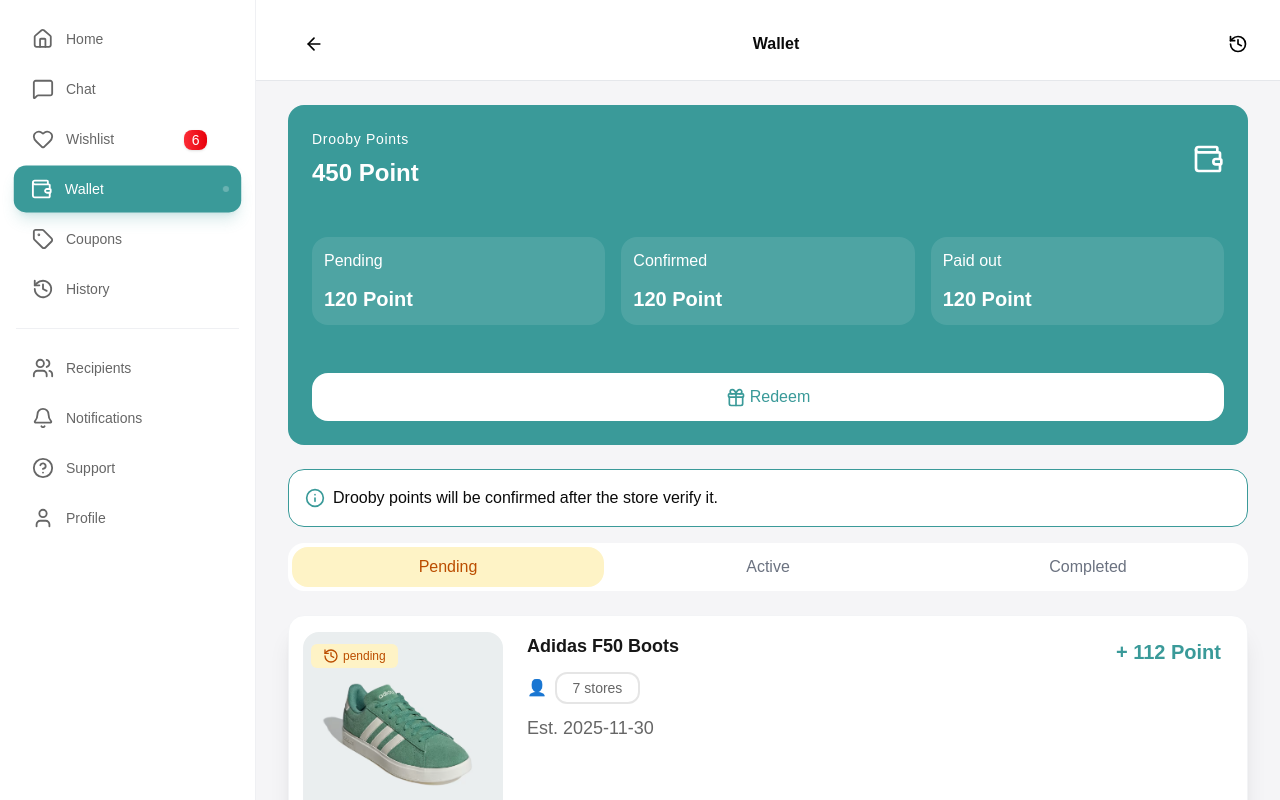
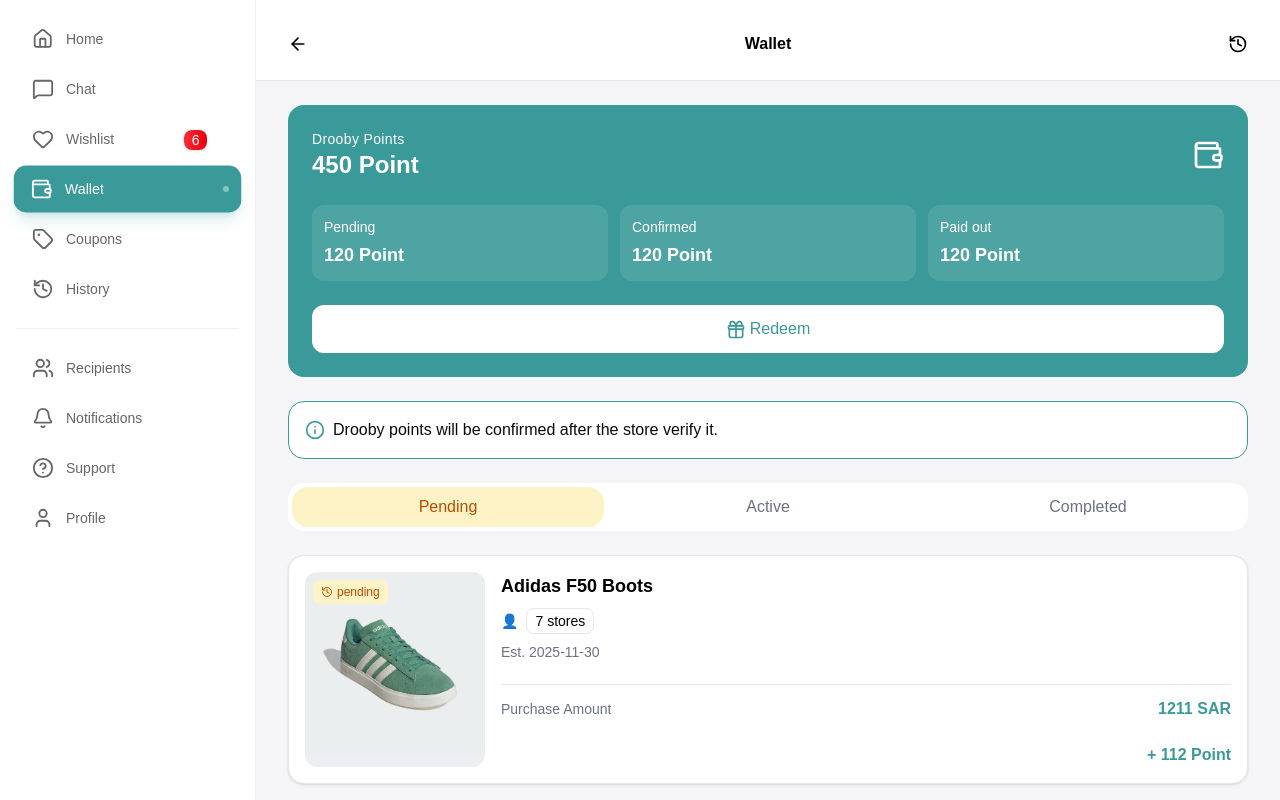
Before and after one commit to Trendlix/drooby, a Next.js app: page /en/wallet in a window 1280 px wide. Shown: the top 800 px of the page. Built offline with nearby package versions, Linux system fonts and the light colour scheme.

Commit message:
added responsive in pages of upper sidebar

```diff
--- a/app/shared/components/compare/index.tsx
+++ b/app/shared/components/compare/index.tsx
@@ -113,8 +113,8 @@
 					</div>
 				</div>
 			</div>
-			<div className="flex px-8 py-6 gap-6">
-				<div className="w-[120px] h-[120px] bg-[#F3F4F6] rounded-2xl relative">
+			<div className="flex flex-col md:flex-row px-8 py-6 gap-6">
+				<div className="w-[120px] h-[120px] self-center md:self-start bg-[#F3F4F6] rounded-2xl relative">
 					<Image
 						src="/productDetails/iphone2.png"
 						fill
@@ -142,7 +142,7 @@
 					</div>
 				</div>
 			</div>
-			<div className="bg-[#F5F5F7] w-full">
+			<div className="bg-[#F5F5F7] w-full pb-6">
 				<PriceAnalysis />
 				<div className="w-full flex flex-col gap-6 mt-4 px-8">
 					{compareResultsCards.map((card, i) => (
--- a/app/shared/components/home/RecentComparisons.tsx
+++ b/app/shared/components/home/RecentComparisons.tsx
@@ -42,7 +42,7 @@
 					<ArrowRight className="w-4 h-4 inline ml-1" />
 				</Link>
 			</div>
-			<div className="w-full mt-6 grid grid-cols-3 gap-5">
+			<div className="w-full mt-6 grid grid-flow-col 2xl:grid-cols-3 no-scrollbar gap-5 overflow-x-auto">
 				{comparisonCards.map((card, i) => (
 					<ComparisonCard card={card} key={i} />
 				))}
@@ -63,7 +63,7 @@
 	};
 }) => {
 	return (
-		<div className="w-full h-auto bg-white px-3.5 py-4 border border-gray-100 shadow-xl rounded-2xl">
+		<div className="w-[368px] 2xl:w-full h-auto bg-white px-3.5 py-4 border border-gray-100 shadow-xl rounded-2xl">
 			<div className="w-full flex gap-3 items-center">
 				<Image
 					src={card.image}
--- a/app/shared/components/home/RecentlyViewed.tsx
+++ b/app/shared/components/home/RecentlyViewed.tsx
@@ -49,7 +49,7 @@
 					<ArrowRight className="w-4 h-4 inline ml-1" />
 				</Link>
 			</div>
-			<div className="w-full mt-6 grid grid-cols-6 gap-4">
+			<div className="w-full mt-6 grid grid-flow-col 2xl:grid-cols-6 gap-4 overflow-x-auto no-scrollbar">
 				{categoryCards.map((category, i) => (
 					<CategoryCard category={category} key={i} />
 				))}
@@ -64,7 +64,7 @@
 	category: { image: string; name: string; link: string };
 }) => {
 	return (
-		<div className="w-full">
+		<div className="w-[172px] 2xl:w-full">
 			<div className="w-full h-43 relative">
 				<Image
 					src={category.image}
--- a/app/shared/components/home/ShoppingProfiles.tsx
+++ b/app/shared/components/home/ShoppingProfiles.tsx
@@ -37,7 +37,7 @@
 					<ArrowRight className="w-4 h-4 inline ml-1" />
 				</Link>
 			</div>
-			<div className="w-full mt-6 grid grid-cols-3 gap-5">
+			<div className="w-full mt-6 grid grid-flow-col 2xl:grid-cols-3 gap-5 overflow-x-auto no-scrollbar ">
 				{profiles.map((profile, i) => (
 					<ProfileCard profile={profile} key={i} />
 				))}
@@ -58,7 +58,7 @@
 	};
 }) => {
 	return (
-		<div className="w-full bg-white px-6 py-6 border border-gray-100 shadow-xl rounded-2xl">
+		<div className="w-[369px] 2xl:w-full bg-white px-6 py-6 border border-gray-100 shadow-xl rounded-2xl">
 			<div className="w-full flex gap-5 items-center">
 				<div
 					className="w-14 h-14 grid place-items-center rounded-2xl"
--- a/app/shared/components/layout/Sidebar.tsx
+++ b/app/shared/components/layout/Sidebar.tsx
@@ -72,7 +72,7 @@
 	const secondaryRoutes = Routes.slice(6);
 
 	return (
-		<aside className="w-64 h-screen p-4 border-e border-main-white-marble/60 dark:border-main-casual-black/60 flex flex-col sticky top-0 overflow-y-auto bg-white dark:bg-main-casual-black transition-colors duration-300">
+		<aside className="hidden xl:flex w-64 h-screen p-4 border-e border-main-white-marble/60 dark:border-main-casual-black/60 flex-col sticky top-0 overflow-y-auto bg-white dark:bg-main-casual-black transition-colors duration-300">
 			<div className="flex flex-col gap-1">
 				{mainRoutes.map((route) => (
 					<SidebarItem key={route.href} route={route} />
--- a/app/shared/components/wallet/index.tsx
+++ b/app/shared/components/wallet/index.tsx
@@ -13,17 +13,20 @@
 const Wallet = () => {
 	return (
 		<>
-			<div className="px-8 pb-6 space-y-3 border-b border-[#E5E7EB]">
-				<div className="pl-4 flex items-center justify-between">
-					<ArrowLeft className="text-black w-5 h-5" />
-					<h3 className="text-[#0A0A0A] leading-6 font-semibold">Wallet</h3>
-					<History className="text-black w-5 h-5" />
+			<div className="px-4 sm:px-8 pb-6 space-y-3 border-b border-[#E5E7EB]">
+				<div className="flex items-center justify-between">
+					<ArrowLeft className="w-5 h-5" />
+					<h3 className="font-semibold">Wallet</h3>
+					<History className="w-5 h-5" />
 				</div>
 			</div>
-			<div className="px-8 py-6 bg-[#F5F5F7]">
-				<Banner />
-				<Warning />
-				<WalletTransactions />
+
+			<div className="px-4 sm:px-8 py-6 bg-[#F5F5F7]">
+				<div className="max-w-screen-lg mx-auto space-y-6">
+					<Banner />
+					<Warning />
+					<WalletTransactions />
+				</div>
 			</div>
 		</>
 	);
@@ -31,35 +34,27 @@
 
 const Banner = () => {
 	return (
-		<div className="bg-main-mediterranean-green w-full h-auto flex flex-col gap-y-[48px] rounded-2xl p-6">
+		<div className="bg-main-mediterranean-green rounded-2xl p-5 sm:p-6 space-y-6">
 			<div className="flex items-center justify-between">
-				<div className="space-y-2">
-					<p className="text-white capitalize text-sm leading-5 tracking-[0.7px]">
-						Drooby Points
-					</p>
-					<h2 className="font-bold text-[24px] leading-8 mt-2 text-white leading-6">
-						450 Point
-					</h2>
+				<div>
+					<p className="text-white text-sm tracking-wide">Drooby Points</p>
+					<h2 className="text-2xl font-bold text-white">450 Point</h2>
 				</div>
 				<WalletIcon className="w-8 h-8 text-white" />
 			</div>
-			<div className="w-full grid grid-cols-3 gap-4 text-white">
-				<div className="bg-[#FFFFFF1A] p-3 rounded-2xl space-y-3">
-					<h4>Pending</h4>
-					<p className="text-xl font-semibold">120 Point</p>
-				</div>
-				<div className="bg-[#FFFFFF1A] p-3 rounded-2xl space-y-3">
-					<h4>Confirmed</h4>
-					<p className="text-xl font-semibold">120 Point</p>
-				</div>
-				<div className="bg-[#FFFFFF1A] p-3 rounded-2xl space-y-3">
-					<h4>Paid out</h4>
-					<p className="text-xl font-semibold">120 Point</p>
-				</div>
+
+			<div className="grid grid-cols-1 sm:grid-cols-3 gap-3 text-white">
+				{["Pending", "Confirmed", "Paid out"].map((label) => (
+					<div key={label} className="bg-[#FFFFFF1A] p-3 rounded-xl space-y-1">
+						<h4 className="text-sm">{label}</h4>
+						<p className="text-lg font-semibold">120 Point</p>
+					</div>
+				))}
 			</div>
+
 			<Link
 				href="/wallet/redeem-points"
-				className="w-full bg-white text-center p-3 text-main-mediterranean-green rounded-2xl"
+				className="block w-full bg-white text-center py-3 rounded-xl text-main-mediterranean-green font-medium"
 			>
 				<Gift className="inline w-5 h-5 mr-1" />
 				Redeem
@@ -146,45 +141,44 @@
 	};
 }) => {
 	return (
-		<div className="w-full h-auto bg-white px-3.5 py-4 border border-gray-100 shadow-xl rounded-2xl">
-			<div className="w-full items-stretch flex gap-6">
-				<div className="relative">
+		<div className="bg-white p-4 rounded-2xl shadow border border-[#E5E7EB]">
+			<div className="flex flex-col sm:flex-row gap-4">
+				<div className="relative w-full sm:w-[180px]">
 					<Image
 						src={card.image}
-						height={138}
-						width={200}
+						width={300}
+						height={200}
 						alt={card.title}
-						className="object-cover rounded-2xl h-full"
+						className="rounded-xl object-cover w-full h-[160px] sm:h-full"
 					/>
-					<div className="absolute left-2 top-3 text-center py-1 px-3 text-xs rounded-md flex items-center gap-1 bg-[#FEF3C6] text-[#BB4D00]">
-						<History className=" w-4 h-4" />
-						<p>{card.state}</p>
-					</div>
+					<span className="absolute top-2 left-2 bg-[#FEF3C6] text-[#BB4D00] text-xs px-2 py-1 rounded-md flex items-center gap-1">
+						<History className="w-3 h-3" />
+						{card.state}
+					</span>
 				</div>
 
-				<div className="flex-1 flex flex-col items-start justify-between gap-3 relative">
-					<div className="flex-1 space-y-3">
-						<h4 className="text-lg text-main-matte-black font-semibold leading-7">
-							{card.title}
-						</h4>
-						<div className="flex flex-row items-center gap-x-2">
-							<span className="inline">👤</span>
-							<div
-								className="px-3 py-1 w-[85px] rounded-xl border-2 border-[#0000001A] text-center text-sm text-main-bold-gray
-                        "
-							>
+				<div className="flex-1 flex flex-col justify-between gap-3">
+					<div className="space-y-2">
+						<h4 className="font-semibold text-lg">{card.title}</h4>
+
+						<div className="flex items-center gap-2 text-sm">
+							<span>👤</span>
+							<span className="border border-[#E5E7EB] px-2 py-0.5 rounded-lg">
 								{card.stores} stores
-							</div>
+							</span>
 						</div>
-						<p className="text-main-bold-gray leading-6 text-lg">{card.date}</p>
+
+						<p className="text-gray-500 text-sm">{card.date}</p>
 					</div>
-					<div className="w-full flex justify-between border-t border-[#F3F4F6] pt-2">
-						<p className="text-[#666] font-semibold">Purchase Amount</p>
-						<p className="text-main-mediterranean-green font-bold text-xl leading-5">
+
+					<div className="flex justify-between items-center border-t border-t-[#E5E7EB] pt-3">
+						<p className="text-sm text-gray-500">Purchase Amount</p>
+						<p className="font-bold text-main-mediterranean-green">
 							{card.price} SAR
 						</p>
 					</div>
-					<p className="absolute top-2 right-3 text-main-mediterranean-green font-bold text-xl leading-6">
+
+					<p className="self-end font-bold text-main-mediterranean-green">
 						+ {card.discount} Point
 					</p>
 				</div>
@@ -192,4 +186,5 @@
 		</div>
 	);
 };
+
 export default Wallet;
--- a/app/shared/components/wallet/redeem-points/index.tsx
+++ b/app/shared/components/wallet/redeem-points/index.tsx
@@ -172,7 +172,7 @@
 					/>
 				))}
 			</div>
-			<div className="grid grid-cols-3 gap-6">
+			<div className="grid grid-cols-1 md:grid-cols-2 xl:grid-cols-3 gap-6">
 				{[...redeemCards, ...redeemCards].map((card, i) => (
 					<OfferCard card={{ ...card, actionLabel: "Redeem" }} key={i} />
 				))}
```
Also changed, not shown: app/shared/components/chat/index.tsx (+4 -4 lines), app/shared/components/prductDetails/index.tsx (+30 -15 lines), app/shared/components/wishlist/index.tsx (+39 -28 lines).
